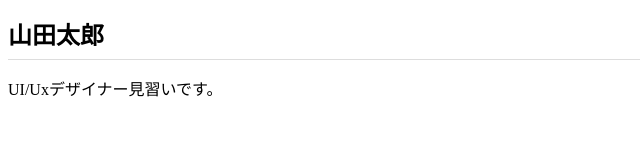
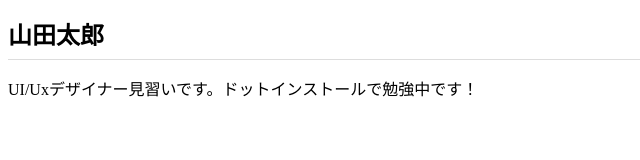
Before and after one commit to uchuuneko22/uchuuneko22.github.io, a plain HTML site: page index.html in a window 1280 px wide. Shown: the whole page, without its empty margins (0-640 px from the left). Drawn offline with Linux system fonts and the light colour scheme.

Commit message:
Add files via upload

```diff
--- a/index.html
+++ b/index.html
@@ -9,7 +9,7 @@
 </head>
 <body>
   <h1>山田太郎</h1>
-  <p>UI/Uxデザイナー見習いです。</p>
+  <p>UI/Uxデザイナー見習いです。ドットインストールで勉強中です！</p>
 
 </body>
 </html>
```
